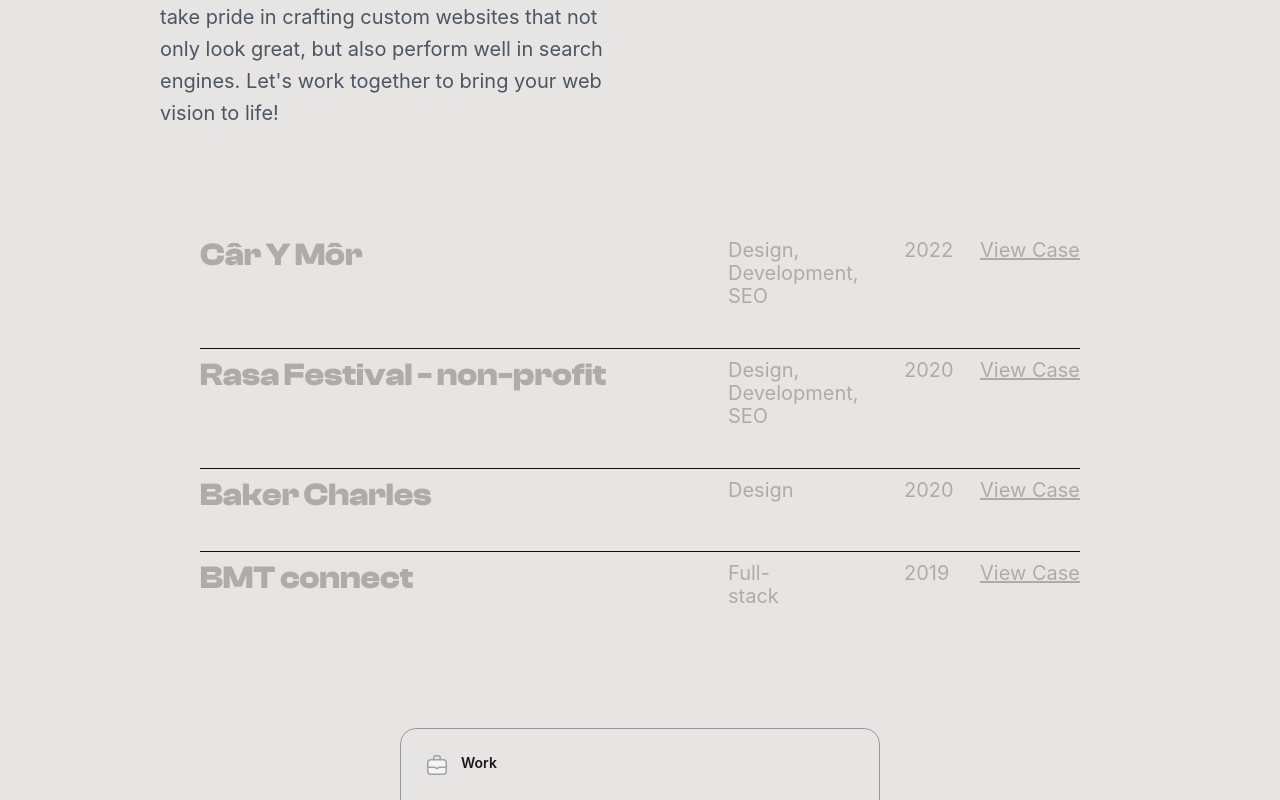
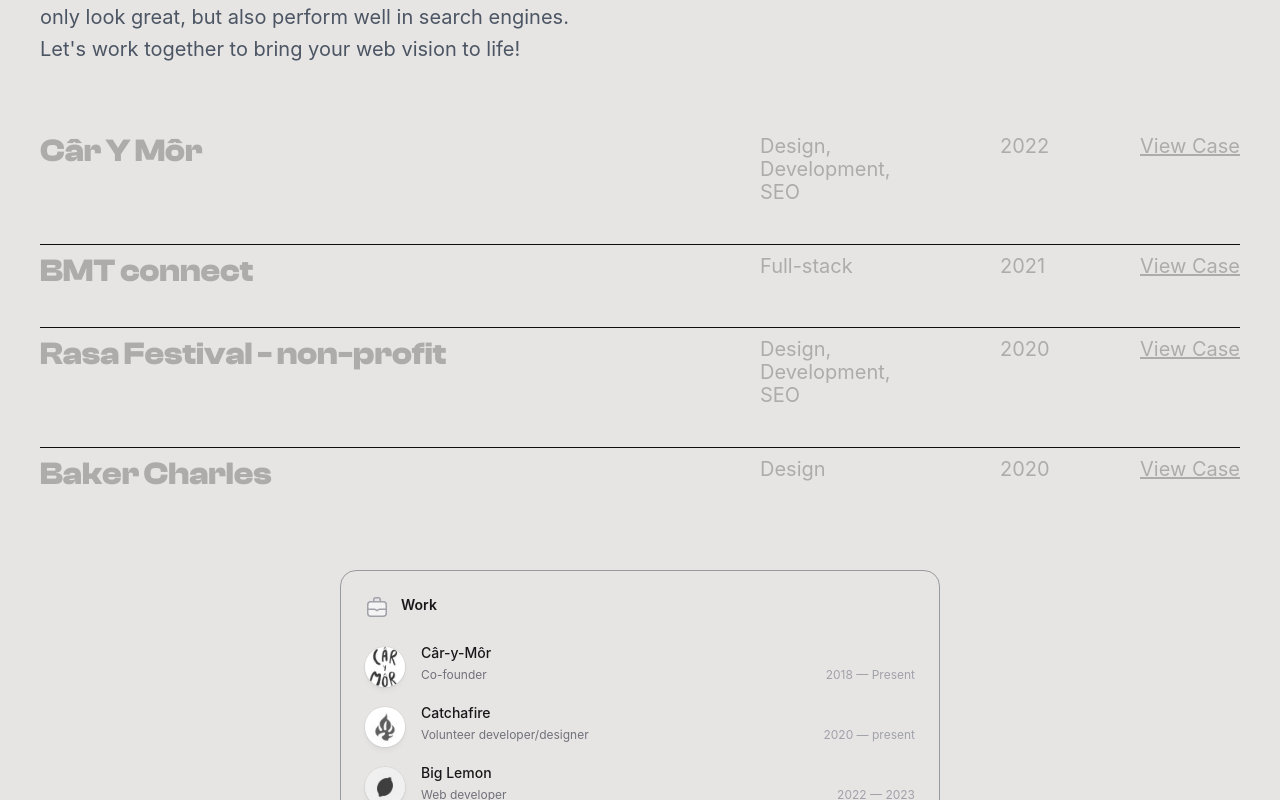
Before and after one commit to francoisbeyers/portfolio, a Next.js app: page / in a window 1280 px wide. Shown: the part 720-1520 px from the top of the page. Built offline with nearby package versions, Linux system fonts and the light colour scheme.

Commit message:
ui updates

```diff
--- a/app/ProjectList.jsx
+++ b/app/ProjectList.jsx
@@ -32,7 +32,7 @@ const ProjectList = ({ projects }) => {
       variants={container}
       initial="hidden"
       animate="show"
-      className="w-full md:p-10"
+      className="w-full"
     >
       <ul>
         {projects.map((project, index) => (
--- a/app/layout.js
+++ b/app/layout.js
@@ -35,7 +35,7 @@ export default function RootLayout({ children }) {
   return (
     <html lang="en" className={`${clash.variable}`}>
       <head />
-      <body className="flex flex-col justify-between px-10 md:px-20 lg:px-40 bg-stone-200 scroll-smooth selection:bg-dark-grey selection:text-gray-100">
+      <body className="flex flex-col justify-between h-screen px-10 mx-auto bg-stone-200 scroll-smooth selection:bg-dark-grey selection:text-gray-100 max-w-[2560px]">
         <header className="left-0 mb-4 pt-[10px] right-0 top-0 z-[100] mt-2 border-dark-grey border-b">
           <div className="flex flex-wrap mb-2 font-bold text-[28px] lg:text-[32px] leading-none md:leading-[0.95] lg:leading-[0.95] items-center">
             <div className="w-[35%] md:w-[45%] lg:w-[60%]">
@@ -101,8 +101,8 @@ export default function RootLayout({ children }) {
                   always open.
                 </p>
               </div>
-              <a
-                className="flex items-center justify-center px-4 py-2 text-4xl text-gray-800 uppercase hover:duration-500 font-clash"
+              <Link
+                className="flex items-center justify-center px-4 py-2 text-gray-800 uppercase md:text-4xl hover:duration-500 font-clash"
                 href="mailto:francois@beyers.tech"
               >
                 Send an
@@ -115,7 +115,7 @@ export default function RootLayout({ children }) {
                 >
                   email
                 </span>
-              </a>
+              </Link>
             </div>
           </div>
 
--- a/app/projects/baker-charles/page.jsx
+++ b/app/projects/baker-charles/page.jsx
@@ -144,17 +144,6 @@ export default function Page(params) {
             Previous
           </span>
         </Link>
-        <Link
-          className="font-bold leading-[1.1] text-[6.5vw] md:text-[5vw] lg:text-[3.5vw] xl:text-[3vw] md:leading-[1.1] ml-auto block relative overflow-hidden group"
-          href="/projects/bmt-connect"
-        >
-          <span className="block transition-translate ease-in-out duration-[350ms] md:group-hover:translate-y-[-100%]">
-            Next
-          </span>
-          <span className="block absolute inset-0 translate-y-full transition-translate ease-in-out duration-[350ms] md:group-hover:translate-y-0">
-            Next
-          </span>
-        </Link>
       </div>
     </main>
   );
--- a/app/projects/bmt-connect/page.jsx
+++ b/app/projects/bmt-connect/page.jsx
@@ -123,7 +123,7 @@ export default function Page(params) {
       <div className="flex">
         <Link
           className="font-bold leading-[1.1] text-[6.5vw] md:text-[5vw] lg:text-[3.5vw] xl:text-[3vw] md:leading-[1.1] mr-auto block relative overflow-hidden group"
-          href="/projects/baker-charles"
+          href="/projects/car-y-mor"
         >
           <span className="block transition-translate ease-in-out duration-[350ms] md:group-hover:translate-y-[-100%]">
             Previous
@@ -132,6 +132,17 @@ export default function Page(params) {
             Previous
           </span>
         </Link>
+        <Link
+          className="font-bold leading-[1.1] text-[6.5vw] md:text-[5vw] lg:text-[3.5vw] xl:text-[3vw] md:leading-[1.1] ml-auto block relative overflow-hidden group"
+          href="/projects/rasa-festival"
+        >
+          <span className="block transition-translate ease-in-out duration-[350ms] md:group-hover:translate-y-[-100%]">
+            Next
+          </span>
+          <span className="block absolute inset-0 translate-y-full transition-translate ease-in-out duration-[350ms] md:group-hover:translate-y-0">
+            Next
+          </span>
+        </Link>
       </div>
     </main>
   );
--- a/app/projects/car-y-mor/page.jsx
+++ b/app/projects/car-y-mor/page.jsx
@@ -139,7 +139,7 @@ export default function Page(params) {
       <div className="flex">
         <Link
           className="font-bold leading-[1.1] text-[6.5vw] md:text-[5vw] lg:text-[3.5vw] xl:text-[3vw] md:leading-[1.1] ml-auto block relative overflow-hidden group"
-          href="/projects/rasa-festival"
+          href="/projects/bmt-connect"
         >
           <span className="block transition-translate ease-in-out duration-[350ms] md:group-hover:translate-y-[-100%]">
             Next
--- a/app/projects/rasa-festival/page.jsx
+++ b/app/projects/rasa-festival/page.jsx
@@ -140,7 +140,7 @@ export default function Page(params) {
       <div className="flex">
         <Link
           className="font-bold leading-[1.1] text-[6.5vw] md:text-[5vw] lg:text-[3.5vw] xl:text-[3vw] md:leading-[1.1] mr-auto block relative overflow-hidden group"
-          href="/projects/car-y-mor"
+          href="/projects/bmt-connect"
         >
           <span className="block transition-translate ease-in-out duration-[350ms] md:group-hover:translate-y-[-100%]">
             Previous
--- a/projects.js
+++ b/projects.js
@@ -5,6 +5,13 @@ const projects = [
     type: "Design, Development, SEO",
     year: 2022,
     link: "/projects/car-y-mor",
+  },
+  {
+    id: 4,
+    title: "BMT connect",
+    type: "Full-stack",
+    year: 2021,
+    link: "/projects/bmt-connect",
   },
   {
     id: 2,
@@ -20,13 +27,6 @@ const projects = [
     year: 2020,
     link: "/projects/baker-charles",
   },
-  {
-    id: 4,
-    title: "BMT connect",
-    type: "Full-stack",
-    year: 2019,
-    link: "/projects/bmt-connect",
-  },
 ];
 
 export default projects;
--- a/tailwind.config.js
+++ b/tailwind.config.js
@@ -18,12 +18,7 @@ module.exports = {
         },
       },
       colors: {
-        "deep-blue": "#010026",
-        blue: "#003566",
-        red: "#DC4492",
         orange: "#dc562e",
-        yellow: "#ffc300",
-        grey: "#cccccc",
         "dark-grey": "#101010",
         "opaque-black": "rgba(0,0,0,0.35)",
       },
```
